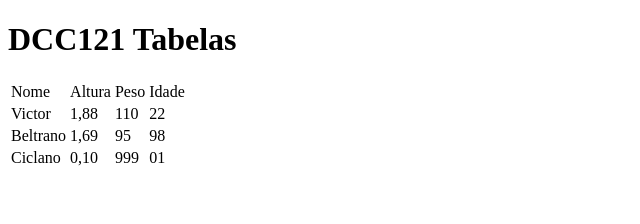
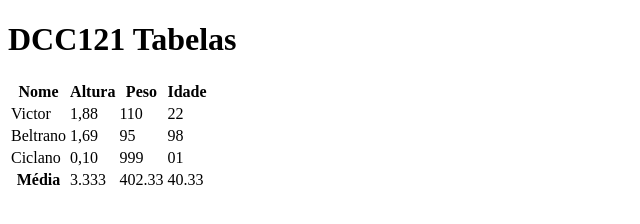
Before and after one commit to ufjf-dcc121/ufjf-dcc121-2022-1-atv2-Schhiavo, a plain HTML site: page tabela.html in a window 1280 px wide. Shown: the whole page, without its empty margins (0-640 px from the left). Drawn offline with Linux system fonts and the light colour scheme.

Commit message:
Separa dados

```diff
--- a/tabela.html
+++ b/tabela.html
@@ -7,12 +7,15 @@
   <body>
     <h1>DCC121 Tabelas</h1>
     <table>
+      <thead>
         <tr>
-        <td>Nome</td>
-        <td>Altura</td>
-        <td>Peso</td>
-        <td>Idade</td>
+          <th>Nome</th>
+          <th>Altura</th>
+          <th>Peso</th>
+          <th>Idade</th>
         </tr>
+      </thead>
+      <tbody>
         <tr>
           <td>Victor</td>
           <td>1,88</td>
@@ -31,6 +34,13 @@
           <td>999</td>
           <td>01</td>
         </tr>
+      </tbody>
+      <tfoot>
+          <th>Média</th>
+          <td>3.333</td>
+          <td>402.33</td>
+          <td>40.33</td>
+      </tfoot>
     </table>
   </body>
 </html>
```
Lines whose indentation alone changed are shown as unchanged.
